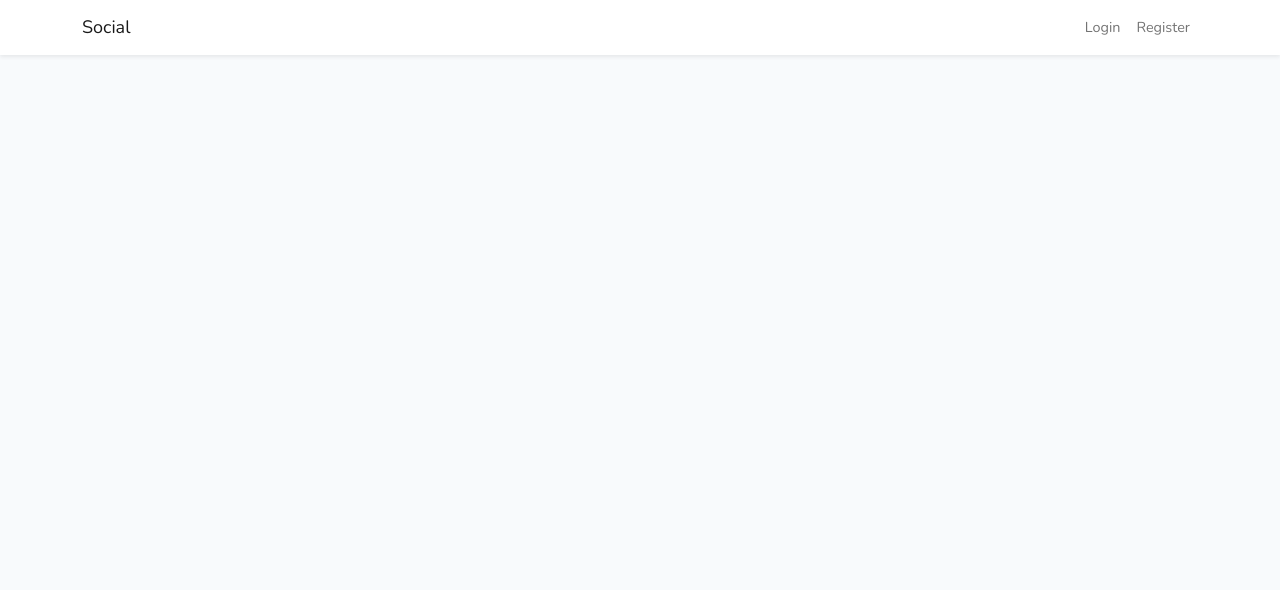
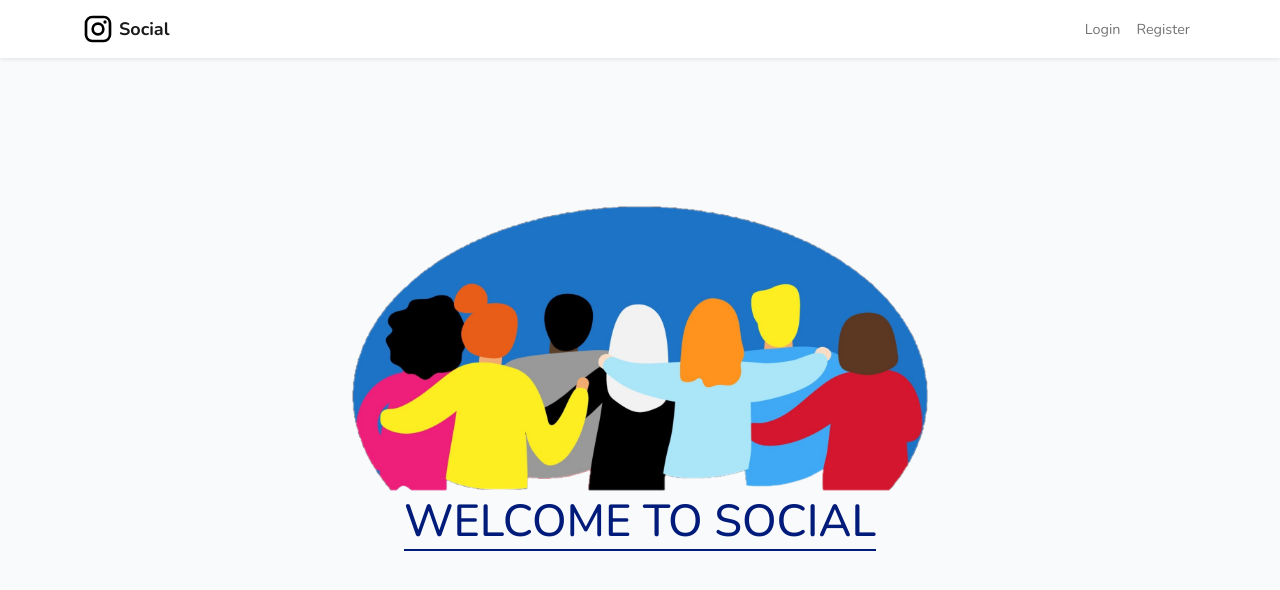
Before and after one commit to Ganta-KH/social, a Laravel app: page / in a window 1280 px wide. Shown: the top 590 px of the page. Run offline with Laravel 10, Linux system fonts and the light colour scheme; style sheets or scripts are compiled from the project's sources.

Commit message:
setup the welcome page

```diff
--- a/resources/sass/app.scss
+++ b/resources/sass/app.scss
@@ -6,3 +6,33 @@
 
 // Bootstrap
 @import 'bootstrap/scss/bootstrap';
+
+.welcome {
+    display: flex;
+    justify-content: center;
+    align-items: center;
+    height: 75vh;
+    flex-direction: column;
+    gap: 4px;
+
+    img {
+        width: 45vw;
+    }
+}
+
+h1 {
+    color: #001B79;
+    font-size: 3.5vw;
+    border-bottom: 2px solid;
+    width: fit-content;
+}
+
+.navbar-brand {
+    gap: 5px;
+    display: flex;
+    align-items: center;
+
+    .logo {
+        height: 32px;
+    }
+}
--- a/resources/views/layouts/app.blade.php
+++ b/resources/views/layouts/app.blade.php
@@ -11,7 +11,9 @@
 
     <!-- Fonts -->
     <link rel="dns-prefetch" href="//fonts.bunny.net">
-    <link href="https://fonts.bunny.net/css?family=Nunito" rel="stylesheet">
+    <link rel="preconnect" href="https://fonts.googleapis.com">
+    <link rel="preconnect" href="https://fonts.gstatic.com" crossorigin>
+    <link href="https://fonts.googleapis.com/css2?family=Nunito:wght@200;300;400;500;600;700;900&display=swap" rel="stylesheet">
 
     <!-- Scripts -->
     @vite(['resources/sass/app.scss', 'resources/js/app.js'])
@@ -21,7 +23,8 @@
         <nav class="navbar navbar-expand-md navbar-light bg-white shadow-sm">
             <div class="container">
                 <a class="navbar-brand" href="{{ url('/') }}">
-                    Social
+                    <img src="images/socialLogo.svg" alt="logo" class="logo">
+                    <strong>Social</strong>
                 </a>
                 <button class="navbar-toggler" type="button" data-bs-toggle="collapse" data-bs-target="#navbarSupportedContent" aria-controls="navbarSupportedContent" aria-expanded="false" aria-label="{{ __('Toggle navigation') }}">
                     <span class="navbar-toggler-icon"></span>
@@ -50,8 +53,9 @@
                             @endif
                         @else
                             <li class="nav-item dropdown">
-                                <a id="navbarDropdown" class="nav-link dropdown-toggle" href="#" role="button" data-bs-toggle="dropdown" aria-haspopup="true" aria-expanded="false" v-pre>
-                                    {{ Auth::user()->username }}
+                                <a class="navbar-brand" href="{{ url('/') }}">
+                                    <img src="images/socialLogo.svg" alt="logo" class="logo">
+                                    <strong>Social</strong>
                                 </a>
 
                                 <div class="dropdown-menu dropdown-menu-end" aria-labelledby="navbarDropdown">
--- a/resources/views/welcome.blade.php
+++ b/resources/views/welcome.blade.php
@@ -1,5 +1,8 @@
 @extends('layouts.app')
 
 @section('content')
-
+    <div class="welcome">
+        <img src="images/social.png" alt="social welcome">
+        <h1>WELCOME TO SOCIAL</h1>
+    </div>
 @endsection
```
Also changed, not shown: public/images/social.png (added), public/images/socialLogo.svg (added).
